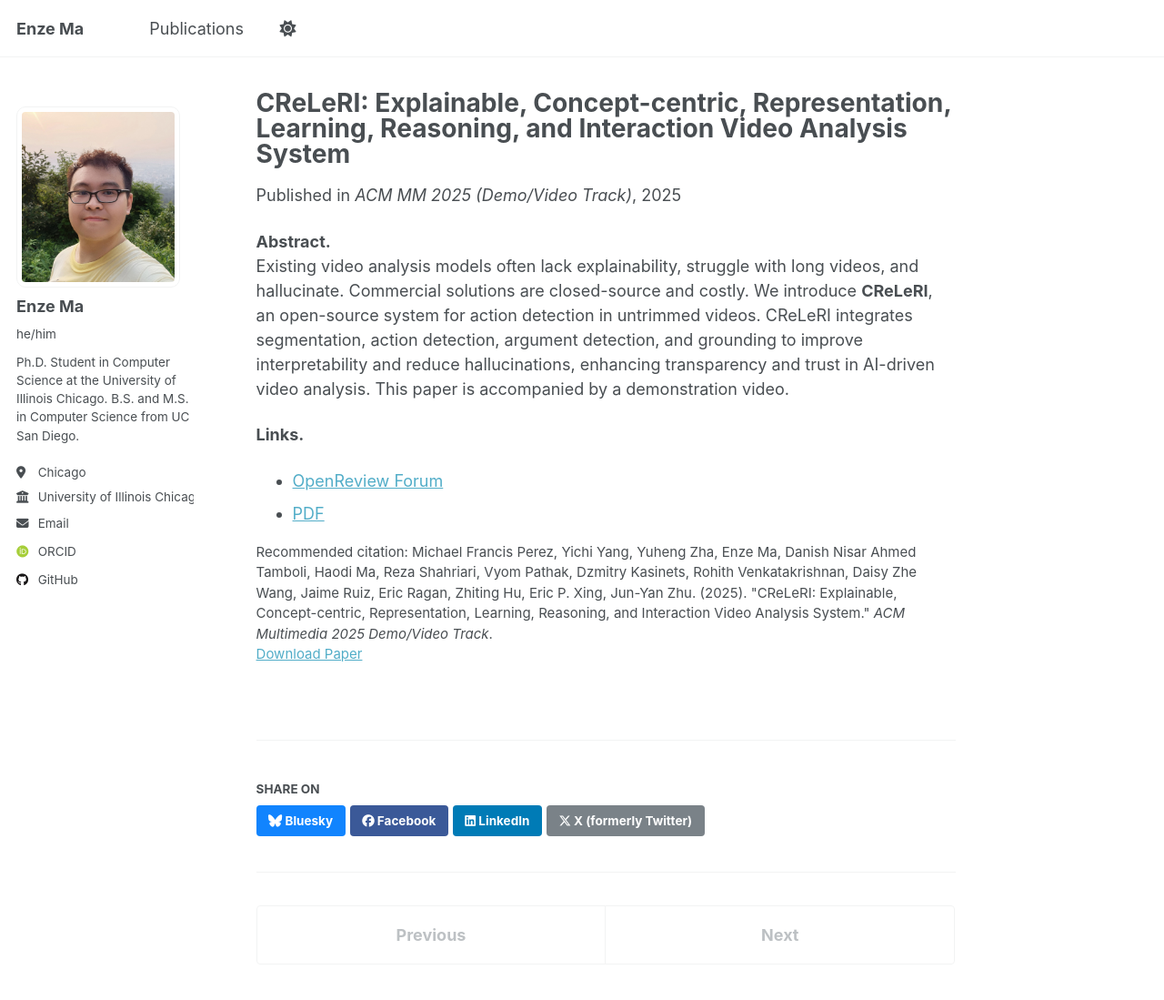
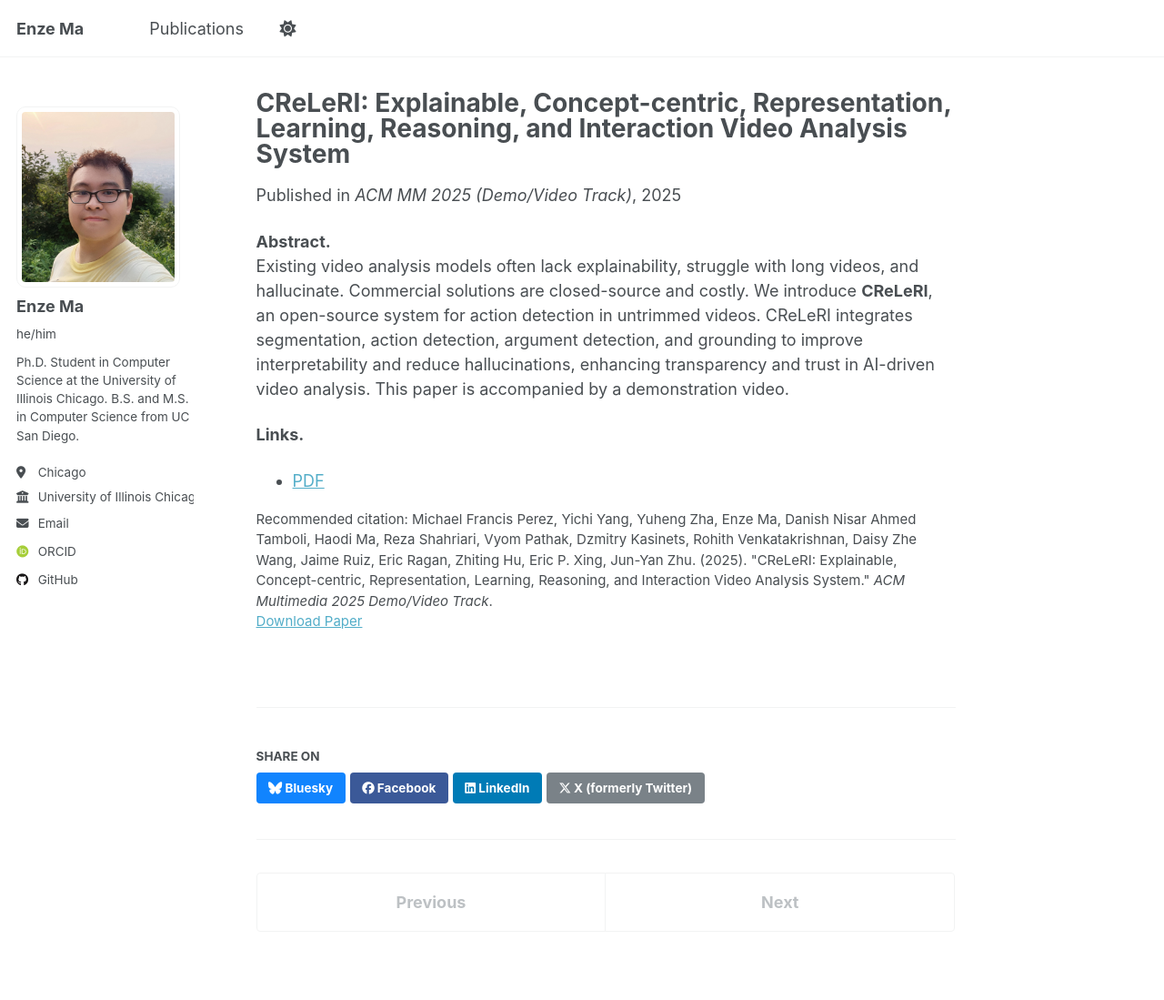
Before and after one commit to sora1998/sora1998.github.io, a Jekyll site: the page built from _publications/2025-07-04-creleri.md, in a window 1280 px wide and 1340 px high. Shown: the top 1099 px of the window at 91% size. Built offline with Jekyll 4.4.1, drawn with Linux system fonts in a browser that asks for light colours; some web fonts are replaced; a script that is not in the unit is left out.

Commit message:
Update 2025-07-04-creleri.md

```diff
--- a/_publications/2025-07-04-creleri.md
+++ b/_publications/2025-07-04-creleri.md
@@ -13,5 +13,4 @@ excerpt: "An open-source, explainable system for action detection in long untrim
 Existing video analysis models often lack explainability, struggle with long videos, and hallucinate. Commercial solutions are closed-source and costly. We introduce **CReLeRI**, an open-source system for action detection in untrimmed videos. CReLeRI integrates segmentation, action detection, argument detection, and grounding to improve interpretability and reduce hallucinations, enhancing transparency and trust in AI-driven video analysis. This paper is accompanied by a demonstration video.
 
 **Links.**
-- [OpenReview Forum](https://openreview.net/forum?id=auaUkmavvm)
 - [PDF](https://openreview.net/pdf?id=auaUkmavvm)
```
